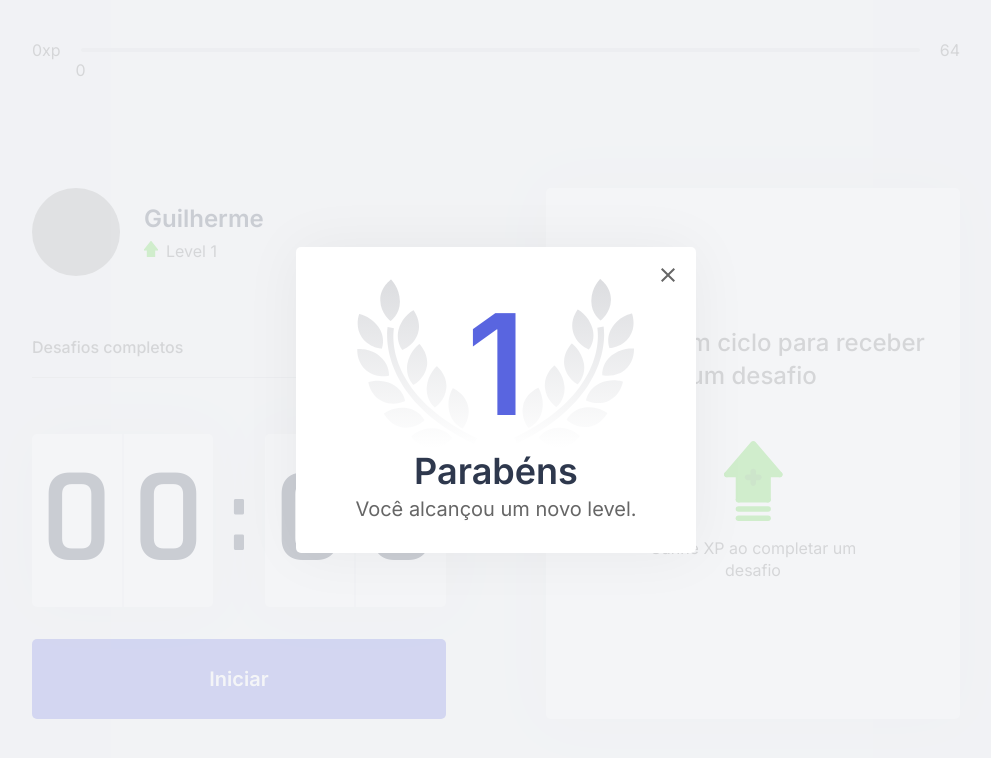
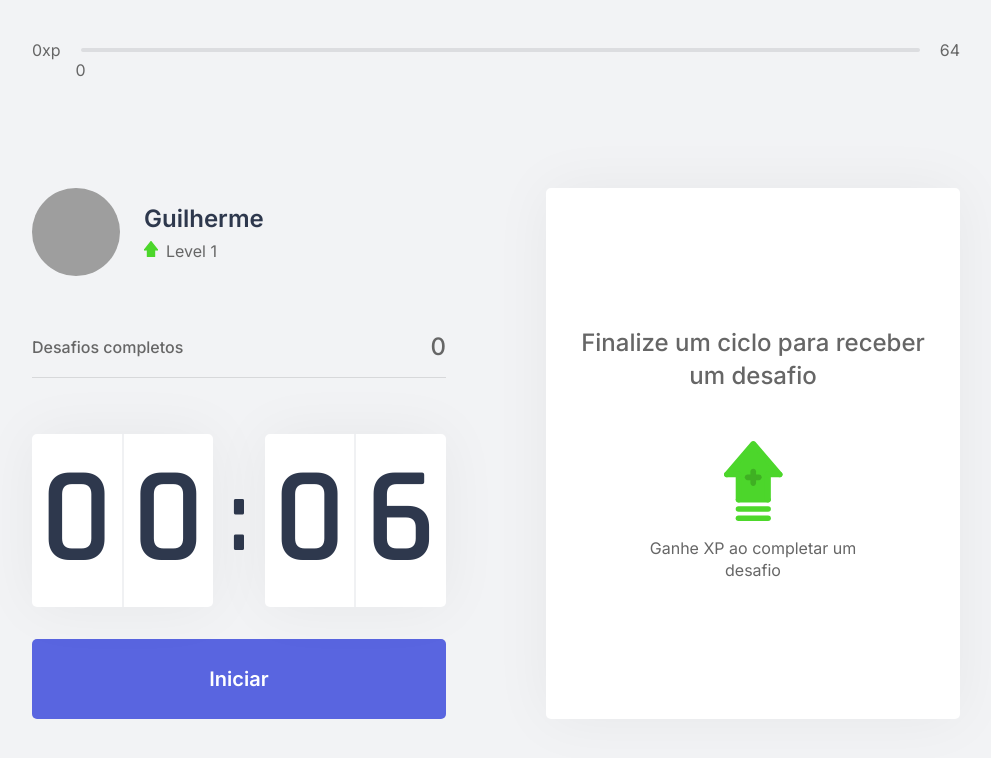
Before and after one commit to guipolive/move.it, a Next.js app: page /home in a window 1280 px wide. Shown: the top 758 px of the page, without its empty margins (144-1135 px from the left). Built offline with nearby package versions, Linux system fonts and the light colour scheme; grey boxes are pictures that could not be loaded.

Commit message:
change to false isModalLevelUpOpen

```diff
--- a/src/contexts/ChallengesContext.tsx
+++ b/src/contexts/ChallengesContext.tsx
@@ -38,7 +38,7 @@ export function ChallengesProvider({children, ...rest}) {
 	const [completedChallenges, setCompletedChallenges] = useState(rest.completedChallenges ?? 0);
 
 	const [activeChallenge, setActiveChallenge] = useState(null);
-	const [isModalLevelUpOpen, setIsModalLevelUpOpen] = useState(true);
+	const [isModalLevelUpOpen, setIsModalLevelUpOpen] = useState(false);
 
 	const experienceToNextLevel = Math.pow((level + 1) * 4, 2);
 
```
